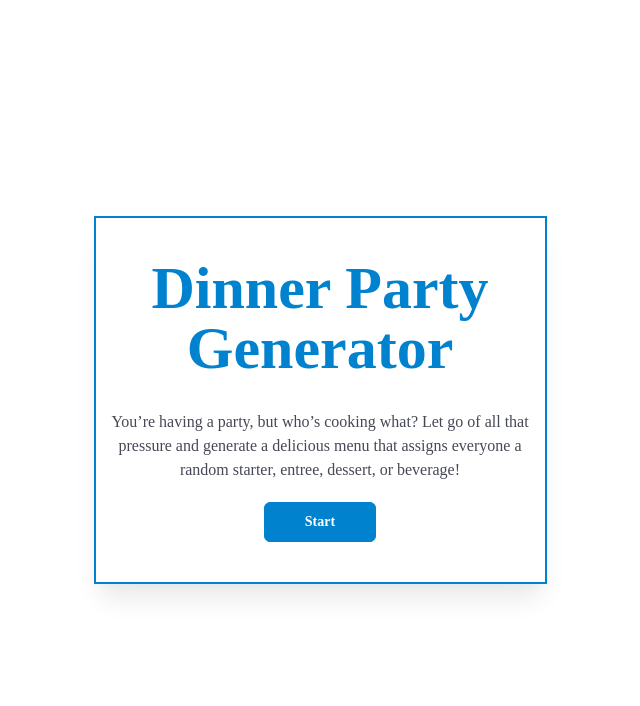
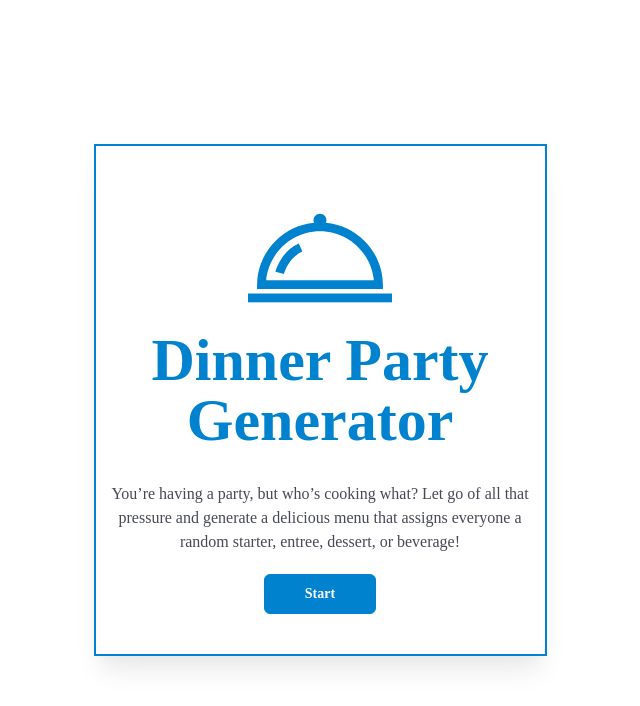
Before and after one commit to ang-riv/dinner-party-generator, a React (Vite) app: page / in a window 1280 px wide. Shown: the top 706 px of the page, without its empty margins (320-960 px from the left). Built offline with nearby package versions, Linux system fonts and the light colour scheme; a web font is replaced by a local one.

Commit message:
Added logo svgs

```diff
--- a/index.html
+++ b/index.html
@@ -2,7 +2,7 @@
 <html lang="en">
   <head>
     <meta charset="UTF-8" />
-    <link rel="icon" type="image/svg+xml" href="/vite.svg" />
+    <link rel="icon" type="image/svg+xml" href="/filled-cloche.svg" />
     <link rel="preconnect" href="https://fonts.googleapis.com" />
     <link rel="preconnect" href="https://fonts.gstatic.com" crossorigin />
     <link
--- a/src/App.jsx
+++ b/src/App.jsx
@@ -52,7 +52,7 @@ function App() {
                   initial="initial"
                   animate="animate"
                   exit="exit"
-                  className="flex items-center justify-center max-w-[449px] max-h-[449px] outline-2 outline-primary p-1 py-10 shadow-xl shadow-base-200"
+                  className="flex items-center justify-center max-w-[449px] h-fit outline-2 outline-primary py-10 shadow-xl shadow-base-200"
                 >
                   {pages[0]}
                 </motion.div>
--- a/src/pages/IntroPage.jsx
+++ b/src/pages/IntroPage.jsx
@@ -1,6 +1,7 @@
 import React, { useContext, useEffect } from "react";
 import { GuestContext } from "../components/contexts/GuestContext";
 import { RestrictionsContext } from "../components/contexts/RestrictionsContext";
+import cloche from "../assets/cloche.svg";
 const IntroPage = ({ setPageNum }) => {
   const { handleGuestReset } = useContext(GuestContext);
   const { handleFoodReset } = useContext(RestrictionsContext);
@@ -16,6 +17,11 @@ const IntroPage = ({ setPageNum }) => {
   }, []);
 
   return (
+    <div className="flex justify-around flex-col">
+      <div className="flex justify-center">
+        <img src={cloche} alt="logo image of a cloche" className="h-36 w-40" />
+      </div>
+
       <div className="prose">
         <h1 className="prose-h1 text-center text-6xl mb-8 text-primary">
           Dinner Party <br />
@@ -35,6 +41,7 @@ const IntroPage = ({ setPageNum }) => {
           </button>
         </div>
       </div>
+    </div>
   );
 };
 
```
Also changed, not shown: public/filled-cloche.svg (added), src/assets/cloche.svg (added). Lines whose indentation alone changed are shown as unchanged.
